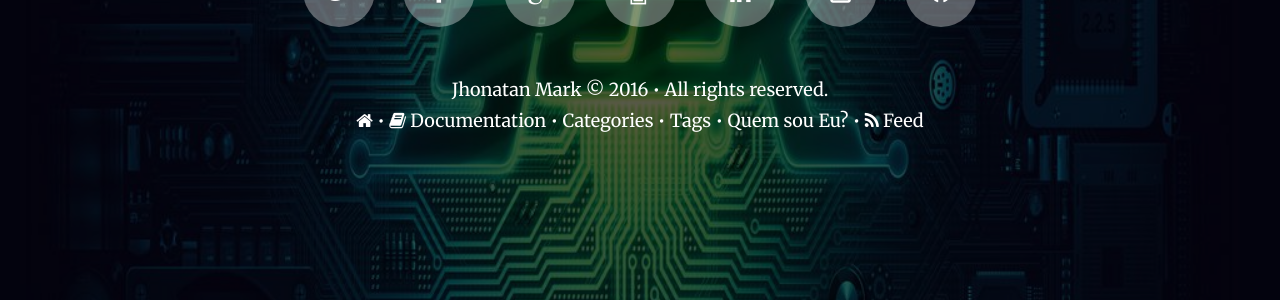
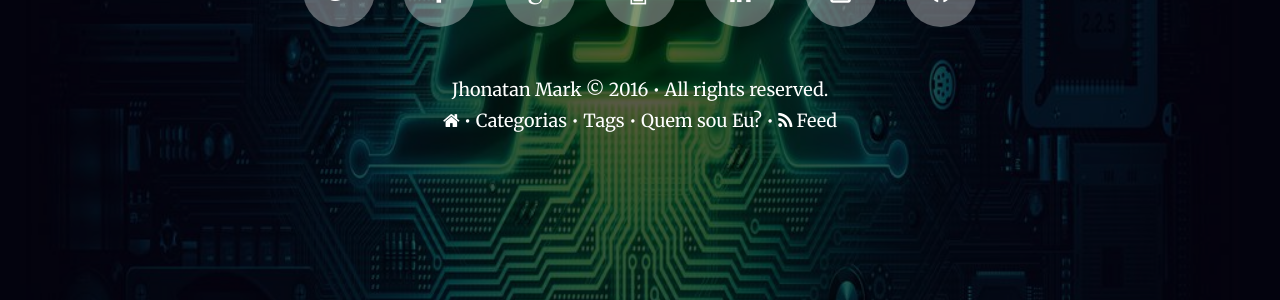
Before and after one commit to jhoemrs/old_theme, a Jekyll site: the page built from index.html, in a window 1280 px wide. Shown: the part 1674-1974 px from the top of the page. Built offline with Jekyll 4.4.1, drawn with Linux system fonts in a browser that asks for light colours; nearby versions of some CDN libraries; the list of posts is cut into pages by our own code.

Commit message:
Fix Footer.

```diff
--- a/_config.yml
+++ b/_config.yml
@@ -52,9 +52,7 @@ links:
     url: /
     external: false
     icon: home
-  - title: <i class="icon-book"></i> Documentation
-    url: /documentation
-  - title: Categories
+  - title: Categorias
     url: /categories
   - title: Tags
     url: /tags
--- a/_includes/share.html
+++ b/_includes/share.html
@@ -1,6 +1,6 @@
 <div class="post-share text-center">
     <p class="light small">
-        Share this post
+        Compartilhe esta Postagem
     </p>
     <ul class="social-mini">
         <li>
```
